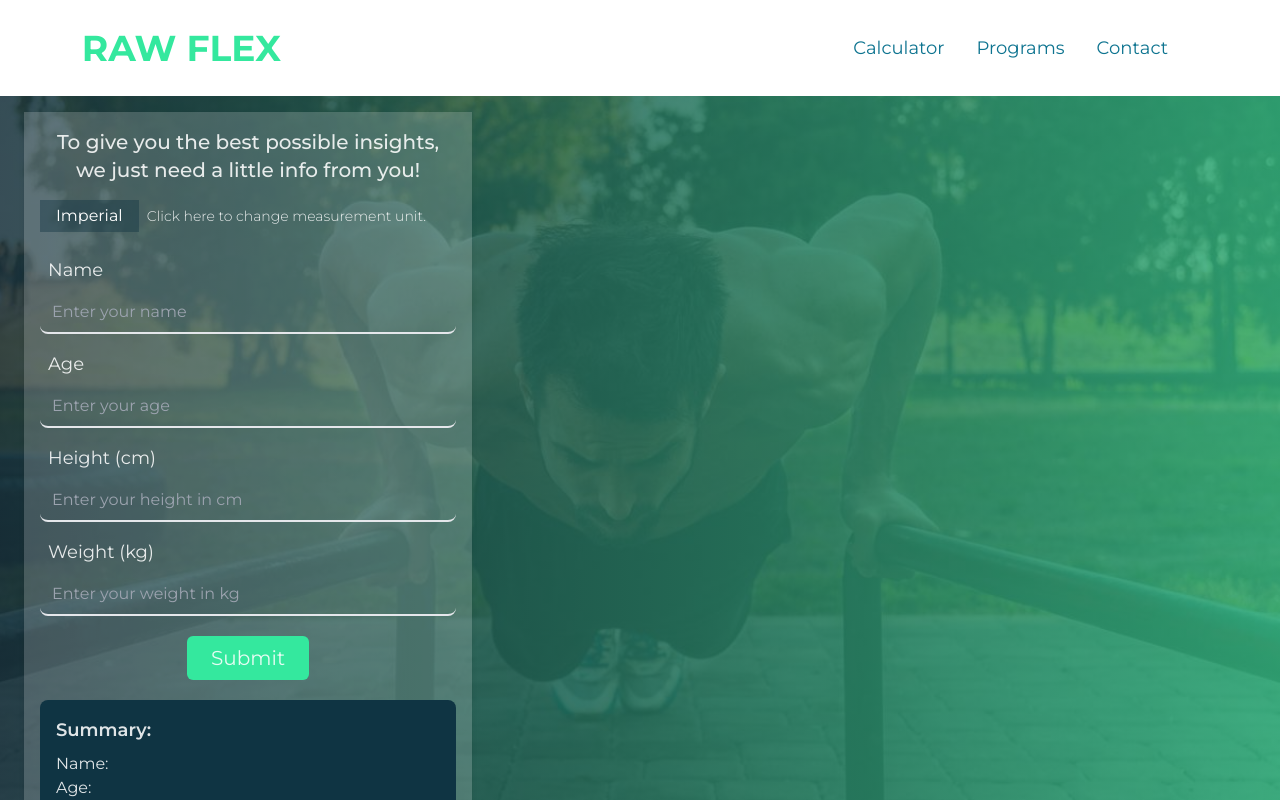
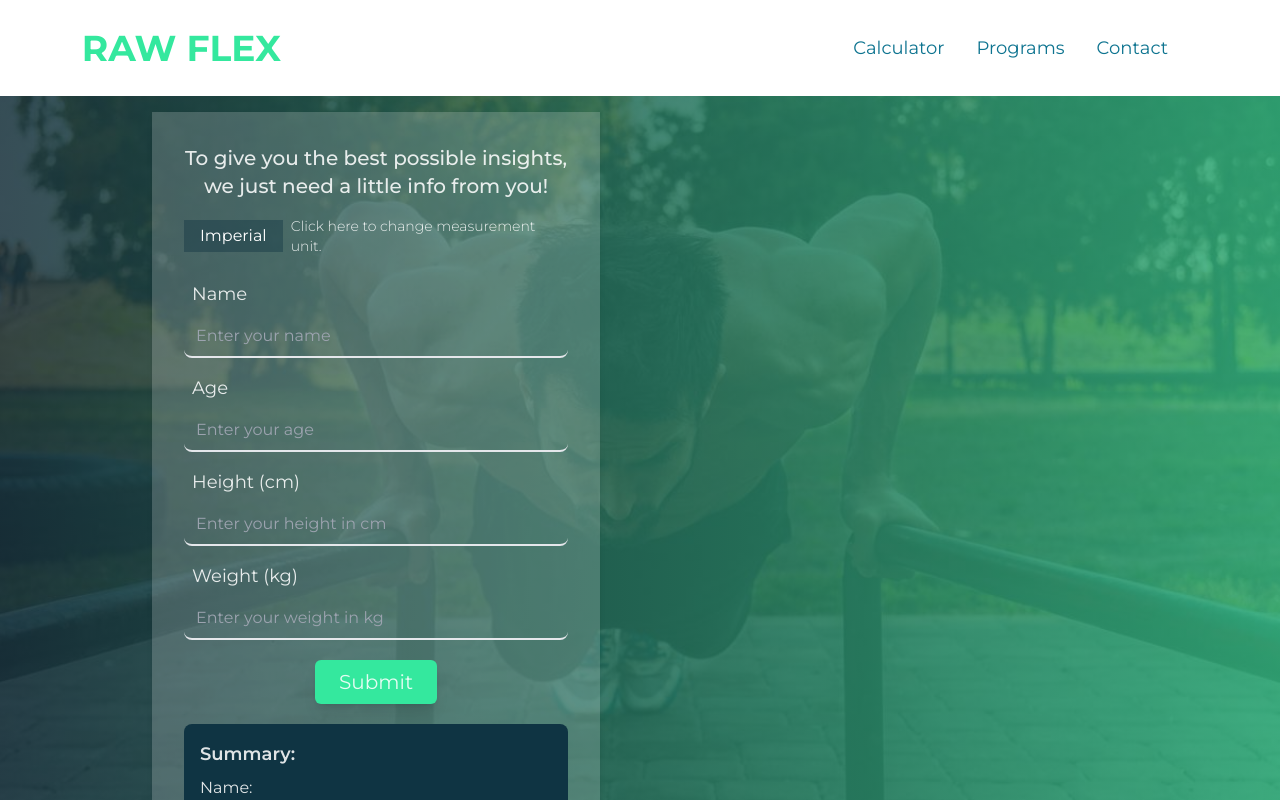
Before and after one commit to zepher-23/raw-flex, a React (Vite) app: page /calculator in a window 1280 px wide. Built offline with nearby package versions, Linux system fonts and the light colour scheme.

Commit message:
added forms

```diff
--- a/src/Components/Form.jsx
+++ b/src/Components/Form.jsx
@@ -40,7 +40,7 @@ const Form = () => {
         formData.units === 'metric' ? 'kg' : 'lbs';
 
       return (
-        <div className="max-w-md mx-3 lg:mx-6 mt-28 my-10 p-4 bg-gray-100 bg-opacity-20 shadow-md">
+        <div className="max-w-md mx-3 lg:mx-6 mt-28 my-10 p-8 bg-gray-100 bg-opacity-20 shadow-md">
           <h4 className="text-xl font-medium mb-4">To give you the best possible insights, we just need a little info from you!</h4>
 
           <div className="mb-4 flex items-center ">
@@ -102,7 +102,7 @@ const Form = () => {
           </div>
 
          <div className="button flex justify-center my-5">
-            <button onClick={submitInfo} className="px-6 py-2 bg-secondary text-xl rounded-md">Submit
+            <button onClick={submitInfo} className="px-6 py-2 bg-secondary hover:bg-opacity-70 shadow-lg active:shadow-sm text-xl rounded-md">Submit
 
 
             </button>
--- a/src/Components/Hero.jsx
+++ b/src/Components/Hero.jsx
@@ -7,7 +7,7 @@ const Hero = ({Form:Form}) => {
   <div className="hero relative w-screen overflow-scroll ">
   <div className="fixed inset-0  bg-center bg-no-repeat bg-cover opacity-40" style={{backgroundImage:`url(${hero1})`, backgroundSize:'100%',backgroundSize:'cover',backgroundPosition:'center',backgroundRepeat:'no-repeat'}}></div>
   <div className="fixed inset-0 bg-gradient-to-r from-primary to-secondary opacity-60"></div>
-  <div className="relative  h-full z-10">
+  <div className="relative lg:px-32  h-full z-10">
     <Form />
   </div>
 </div>
```
